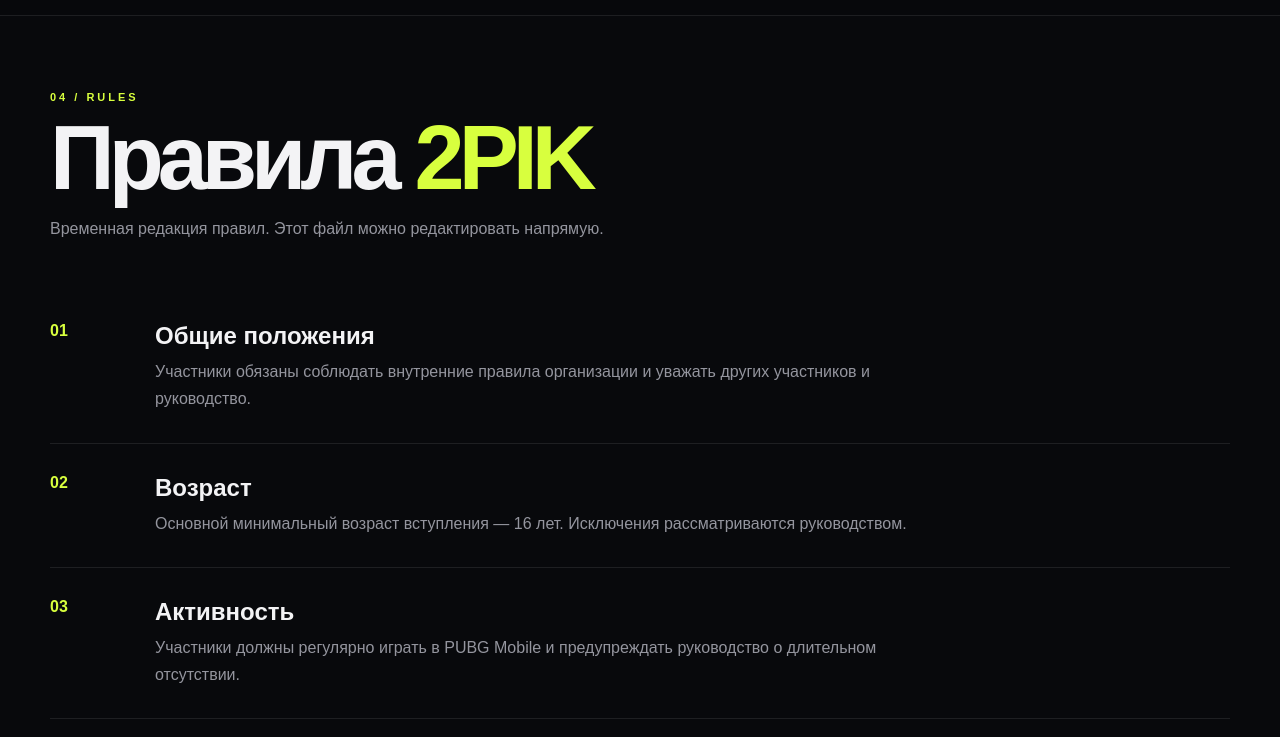
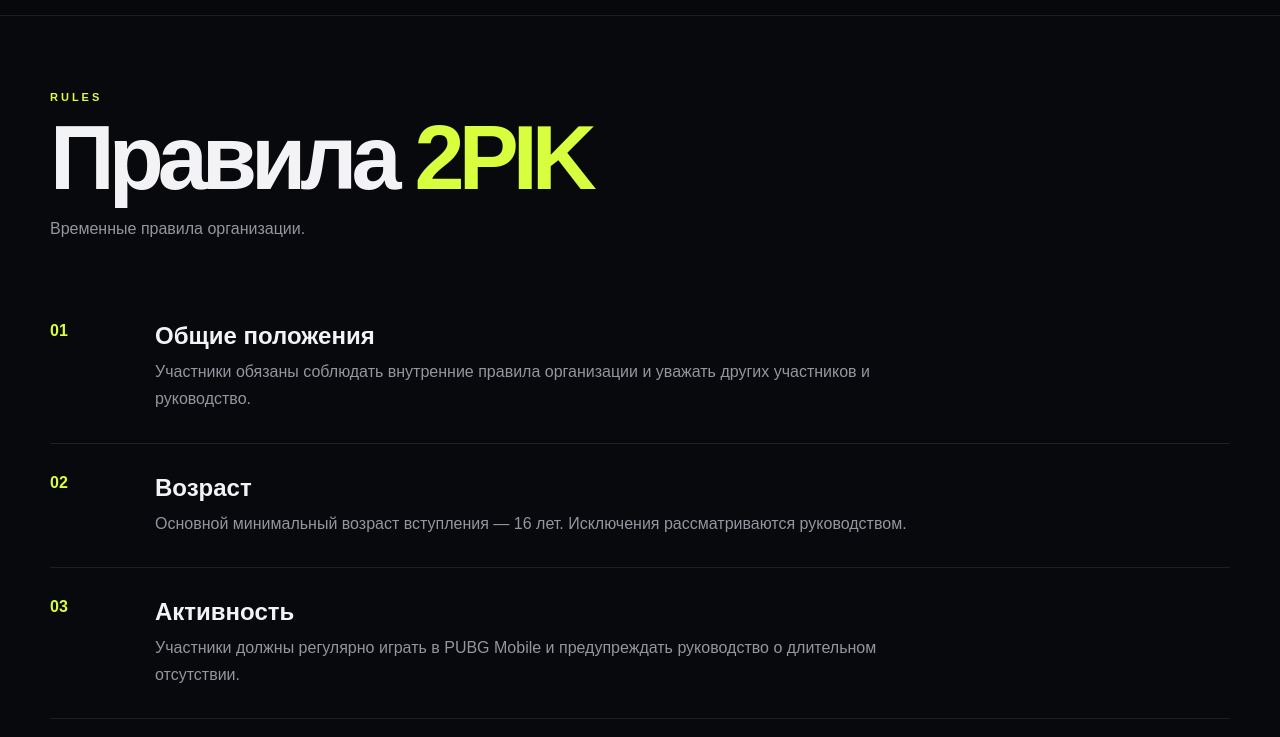
Before and after one commit to nehaevbogdan16-svg/2PIK, a plain HTML site: page rules.html in a window 1280 px wide. Shown: the part 63-800 px from the top of the page. Drawn offline with Linux system fonts and the light colour scheme.

Commit message:
Update rules.html

```diff
--- a/rules.html
+++ b/rules.html
@@ -23,7 +23,7 @@
     </header><main>
         <section class="page">
             <div class="container">
-                <div class="eyebrow">04 / RULES</div><h1 class="page-title">Правила <span>2PIK</span></h1><p class="intro">Временная редакция правил. Этот файл можно редактировать напрямую.</p>
+                <div class="eyebrow">RULES</div><h1 class="page-title">Правила <span>2PIK</span></h1><p class="intro">Временные правила организации. </p>
                 <div class="rule"><div class="rule-num">01</div><div><h2>Общие положения</h2><p>Участники обязаны соблюдать внутренние правила организации и уважать других участников и руководство.</p></div></div>
                 <div class="rule"><div class="rule-num">02</div><div><h2>Возраст</h2><p>Основной минимальный возраст вступления — 16 лет. Исключения рассматриваются руководством.</p></div></div>
                 <div class="rule"><div class="rule-num">03</div><div><h2>Активность</h2><p>Участники должны регулярно играть в PUBG Mobile и предупреждать руководство о длительном отсутствии.</p></div></div>
```
